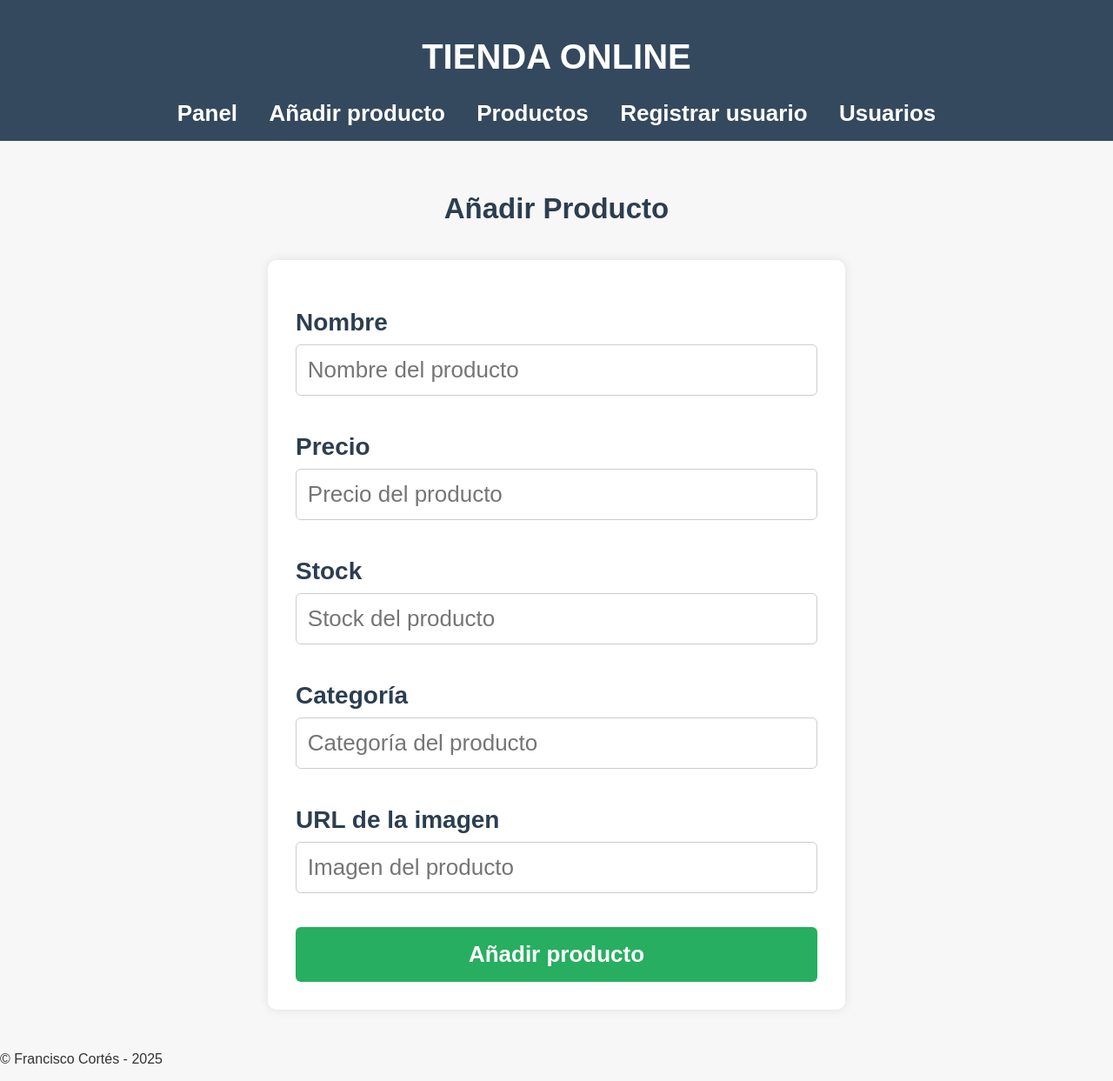
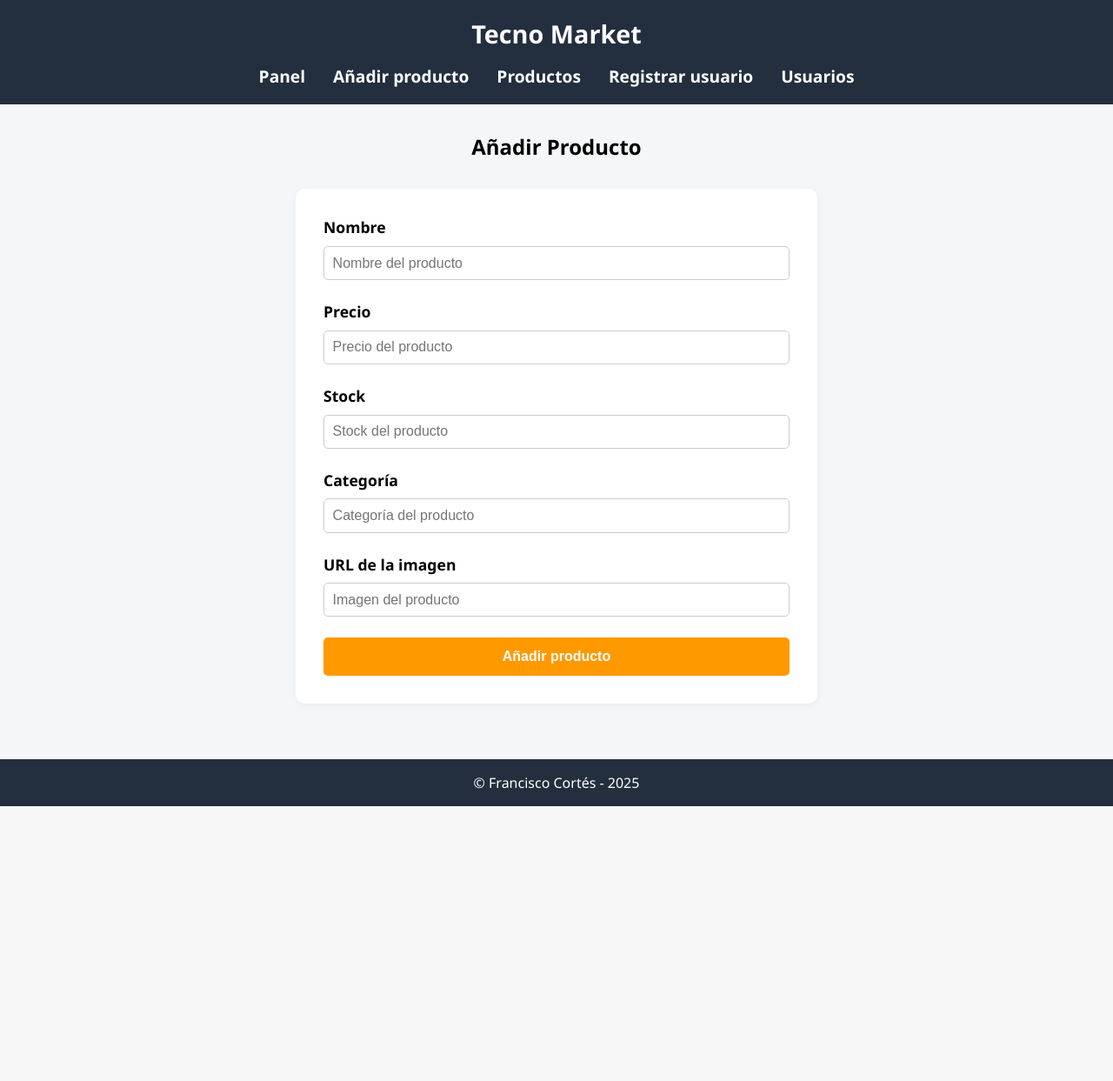
Before and after one commit to fcorcar/TIENDA_ONLINE, a Flask app: a page that uses templates/base.html in a window 1280 px wide. Shown: the whole page at 87% size. After the commit the page ends 927 px from the top, so only its background shows below. Run offline with Flask 3, Linux system fonts and the light colour scheme.

Commit message:
CSS añadido

```diff
--- a/static/css/styles.css
+++ b/static/css/styles.css
@@ -1,271 +1,334 @@
-/* General */
-body {
-    font-family: Arial, sans-serif;
+/* Reset base */
+* {
     margin: 0;
     padding: 0;
-    background-color: #f7f7f7;
-    color: #333;
+    box-sizing: border-box;
 }
 
-h1 {
-    font-size: 40px;
+html, body {
+    height: 100%;
+    font-family: 'Segoe UI', Tahoma, Geneva, Verdana, sans-serif;
+    background-color: #f4f6f8;
+    display: flex;
+    flex-direction: column;
 }
 
-h2, h3 {
-    color: #2c3e50;
-    margin-bottom: 0.5rem;
+header {
+    background-color: #232f3e;
+    color: white;
+    padding: 1.2rem 2rem;
+    display: flex;
+    flex-direction: column;
+    align-items: center;
 }
 
-#pag-catalogo h2, #pag-usuarios h2, #pag-pedidos h2, #pag-añadir-producto h2 {
-    font-size: 33px;
-    margin-bottom: 40px;
-}
-
-/* Header */
-header {
-    background-color: #34495e;
-    padding: 1rem;
-    color: white;
-    text-align: center;
+header h1 {
+    font-size: 1.8rem;
+    margin-bottom: 1rem;
 }
 
 nav {
-    margin-top: 1rem;
+    display: flex;
+    gap: 2rem;
+    flex-wrap: wrap;
+    justify-content: center;
 }
 
 nav a {
     color: white;
     text-decoration: none;
-    margin: 0 1rem;
     font-weight: bold;
-    font-size: 26px;
+    font-size: 1.2rem;
 }
 
 nav a:hover {
     text-decoration: underline;
 }
 
-/* Main layout */
 main {
+    flex: 1;
     padding: 2rem;
 }
 
-/* Inicio - centrado y grande */
-main > div {
+/* Footer fijo al final */
+footer {
+    background-color: #232f3e;
+    color: white;
     text-align: center;
-    margin: 0 auto;
-    max-width: 1800px;
+    padding: 1rem;
 }
 
-main > div h2 {
-    font-size: 3rem;
+/* Centramos títulos */
+h1, h2, h3 {
+    text-align: center;
     margin-bottom: 1rem;
 }
 
-main > div h3 {
-    font-size: 2rem;
-    margin-bottom: 0.5rem;
+/* ---------- PRODUCTOS ---------- */
+
+#pag-catalogo {
+    display: flex;
+    justify-content: flex-start;
+    flex-direction: column;
 }
 
-main > div p {
+#pag-catalogo #contenedor-productos {
+    display: grid;
+    grid-template-columns: repeat(auto-fill, minmax(250px, 1fr));
+    gap: 2rem;
+    padding: 2rem 0;
+}
+
+.producto {
+    flex: 1 1 250px;
+    max-width: 300px;
+    background-color: white;
+    padding: 1.5rem;
+    border-radius: 10px;
+    text-decoration: none;
+    color: inherit;
+    box-shadow: 0 2px 8px rgba(0, 0, 0, 0.06);
+    transition: transform 0.2s ease;
+    display: flex;
+    flex-direction: column;
+    gap: 0.5rem;
+}
+
+.producto:hover {
+    transform: scale(1.02);
+}
+
+.producto img {
+    width: 100%;
+    height: 180px;
+    object-fit: cover;
+    border-radius: 8px;
+}
+
+.producto h3 {
+    font-size: 1.2rem;
+    color: #ffffff;
+    margin-top: 1rem;
+    background-color: #1e2631;
+    padding: 0.3rem;
+    border-radius: 6px;
+}
+
+.producto span {
+    font-size: 0.9rem;
+}
+
+.producto .precio {
+    font-weight: bold;
+    color: #ff9900;
+    font-size: 1.1rem;
+    text-align: right;
+    margin-top: 1rem;
+}
+
+
+.stock-agotado {
+    color: red;
+    font-weight: bold;
+}
+
+.stock-disponible {
+    color: green;
+    font-weight: bold;
+}
+
+/* ---------- PRODUCTO ESPECÍFICO ---------- */
+
+#pag-producto-especifico #contenedor-producto {
+    display: flex;
+    flex-wrap: wrap;
+    background-color: white;
+    padding: 2rem;
+    margin: 2rem auto;
+    border-radius: 10px;
+    max-width: 1000px;
+    gap: 4rem;
+    box-shadow: 0 2px 10px rgba(0, 0, 0, 0.1);
+}
+
+.producto-imagen img {
+    max-width: 400px;
+    width: 100%;
+    border-radius: 10px;
+    object-fit: contain;
+}
+
+.producto-detalles {
+    flex: 1;
+    display: flex;
+    flex-direction: column;
+    gap: 1rem;
+    font-size: 1.1rem;
+}
+
+.producto-detalles .precio {
+    font-size: 1.7rem;
+    font-weight: bold;
+    color: #ff9900;
+}
+
+.producto-detalles h3 {
+    text-align: left;
+    font-size: 1.8rem;
+}
+
+/* ---------- FORMULARIOS ---------- */
+
+form {
+    max-width: 600px;
+    margin: 2rem auto;
+    display: flex;
+    flex-direction: column;
+    gap: 1.5rem;
+    background: white;
+    padding: 2rem;
+    border-radius: 10px;
+    box-shadow: 0 2px 10px rgba(0, 0, 0, 0.05);
+}
+
+form label {
+    font-weight: bold;
+    margin-bottom: -0.9rem;
+    font-size: 1.1rem;
+}
+
+form input[type="text"],
+form input[type="number"],
+form input[type="email"],
+form input[type="password"] {
+    padding: 0.6rem;
+    border: 1px solid #ccc;
+    border-radius: 5px;
+    font-size: 1rem;
+}
+
+form input[type="submit"] {
+    background-color: #ff9900;
+    color: white;
+    border: none;
+    padding: 0.8rem;
+    border-radius: 5px;
+    font-weight: bold;
+    cursor: pointer;
+    transition: background-color 0.3s;
+    font-size: 1rem;
+}
+
+form input[type="submit"]:hover {
+    background-color: #e68a00;
+}
+
+/* ---------- USUARIOS ---------- */
+#contenedor-usuarios {
+    display: grid;
+    grid-template-columns: repeat(3, 1fr);
+    gap: 1.5rem;
+    padding-top: 1.5rem;
+}
+
+.usuario-card {
+    background: white;
+    padding: 1rem 1.5rem;
+    border-radius: 10px;
+    box-shadow: 0 1px 8px rgba(0,0,0,0.05);
+    display: flex;
+    flex-direction: column;
+    gap: 0.5rem;
+    border-left: 5px solid #232f3e;
+}
+
+.usuario-card h3 {
+    margin-bottom: 0.5rem;
+    color: #232f3e;
+    text-align: left;
     font-size: 1.5rem;
 }
 
-/* Catálogo */
-#contenedor-productos {
-    display: grid;
-    grid-template-columns: repeat(auto-fit, minmax(300px, 1fr));
-    gap: 2rem;
-    margin: 0 auto;
-    width: 100%;
-    max-width: 1200px; /* esto limita cuánto crece en pantallas grandes */
+/* ---------- PÁGINA 404 ---------- */
+
+#pag-404 {
+    text-align: center;
+    padding: 2rem;
+    height: 100%;
+    display: flex;
+    justify-content: center;
+    align-items: center;
+    flex-direction: column;
+    gap: 3rem;
 }
 
-.producto {
-    background-color: white;
-    padding: 1.5rem;
-    border-radius: 10px;
-    box-shadow: 0 0 10px rgba(0,0,0,0.1);
-    text-align: center;
-    max-width: 100%;
-    min-height: 450px;
-}
-
-.producto img {
-    width: 250px;
-    height: 250px;
-    object-fit: cover;
-    border-radius: 6px;
-    margin-bottom: 0.7rem;
-}
-
-.producto h3 {
-    font-size: 1.5rem;
-    margin-bottom: 0.3rem;
-}
-
-.producto span {
-    display: block;
-    margin: 0.3rem 0;
-    font-size: 1.1rem;
-}
-
-/* Usuarios */
-#contenedor-usuarios {
-    display: flex;
-    flex-wrap: wrap;
-    justify-content: center;
-    gap: 2rem;
-}
-
-.usuario {
-    background-color: #fff;
-    padding: 1.5rem;
-    border-left: 8px solid #2980b9;
-    border-radius: 8px;
-    width: 400px;
-    box-shadow: 0 0 8px rgba(0,0,0,0.1);
-}
-
-.usuario h3 {
-    font-size: 1.4rem;
-    margin-bottom: 0.7rem;
-}
-
-.usuario span {
-    display: block;
-    font-size: 1.05rem;
-    color: #555;
-    margin: 0.3rem 0;
-    padding-left: 5px;
-}
-
-/* Pedidos */
-#contenedor-pedidos {
-    display: flex;
-    flex-wrap: wrap;
-    justify-content: center;
-    gap: 2rem;
-}
-
-.pedido {
-    background-color: #fff;
-    padding: 1.5rem;
-    border-left: 8px solid #27ae60;
-    border-radius: 8px;
-    width: 400px;
-    box-shadow: 0 0 8px rgba(0,0,0,0.1);
-}
-
-.pedido h3 {
-    font-size: 1.3rem;
-    margin-bottom: 0.5rem;
-}
-
-.pedido span {
-    display: block;
-    font-size: 1.05rem;
-    color: #555;
-    margin: 0.3rem 0;
-    padding-left: 5px;
-}
-
-.usuario,
-.pedido {
-    flex: 1 1 300px;
-    max-width: 360px;
-    margin: 0 0.5rem 1rem 0;
+#pag-404 img {
+    margin-top: -3rem;
 }
 
 
-/* Añadir Producto - Formulario */
-#contenedor-formulario {
-    max-width: 600px;
-    margin: 0 auto;
-    background-color: white;
-    padding: 2rem;
-    border-radius: 10px;
-    box-shadow: 0 0 12px rgba(0, 0, 0, 0.1);
+#pag-404 h2 {
+    font-size: 3rem;
+    color: #4d4e4f;
 }
 
-#formulario-añadir {
-    display: flex;
-    flex-direction: column;
-    gap: 1.2rem;
+/* ---------- MENSAJES ---------- */
+
+.mensaje-box {
+    background-color: #ffffff;
+    padding: 2rem;
+    border-radius: 12px;
+    max-width: 500px;
+    margin: 4rem auto;
+    text-align: center;
+    box-shadow: 0 4px 12px rgba(0, 0, 0, 0.07);
+    animation: fadeIn 0.3s ease-in-out;
 }
 
-#formulario-añadir label {
-    font-weight: bold;
-    color: #2c3e50;
-    margin-bottom: 0.3rem;
-    text-align: left;
-    font-size: 28px;
-    margin-top: 24px;
-    margin-bottom: -10px;
+.mensaje-box p {
+    font-size: 1.2rem;
+    color: #333;
+    margin-bottom: 1.5rem;
 }
 
-#formulario-añadir input[type="text"],
-#formulario-añadir input[type="number"] {
-    padding: 0.8rem;
-    font-size: 26px;
-    border: 1px solid #ccc;
+.mensaje-box a {
+    display: inline-block;
+    padding: 0.7rem 1.4rem;
+    background-color: #ff9900;
+    color: white;
+    text-decoration: none;
     border-radius: 6px;
-    transition: border 0.3s ease;
+    font-weight: bold;
+    transition: background-color 0.3s ease;
 }
 
-#formulario-añadir input[type="text"]:focus,
-#formulario-añadir input[type="number"]:focus {
-    border-color: #2980b9;
-    outline: none;
+.mensaje-box a:hover {
+    background-color: #e68a00;
 }
 
-#formulario-añadir input[type="submit"] {
-    background-color: #27ae60;
-    color: white;
-    font-weight: bold;
-    padding: 1rem;
-    border: none;
-    border-radius: 6px;
-    font-size: 26px;
-    cursor: pointer;
-    margin-top: 20px;
-    transition: background-color 0.3s ease;
-
+@keyframes fadeIn {
+    from { opacity: 0; transform: translateY(-10px); }
+    to { opacity: 1; transform: translateY(0); }
 }
 
 
-#formulario-añadir input[type="submit"]:hover {
-    background-color: #219150;
+/* ---------- PANEL DE CONTROL ---------- */
+
+#panel {
+    max-width: 800px;
+    margin: 2rem auto;
+    background: white;
+    padding: 2rem;
+    border-radius: 10px;
+    box-shadow: 0 2px 8px rgba(0,0,0,0.05);
+    text-align: center;
 }
 
+#panel p strong {
+    color: #323232;
+}
 
-/* Responsive */
-@media (max-width: 600px) {
-    nav a {
-        display: block;
-        margin: 0.5rem 0;
-    }
+#panel h2 {
+    font-size: 1.8rem;
 
-    #contenedor-usuarios,
-    #contenedor-productos,
-    #contenedor-pedidos {
-        flex-direction: column;
-        align-items: center;
-    }
-
-    .usuario, .pedido, .producto {
-        width: 90%;
-    }
-
-    main > div h2 {
-        font-size: 2.5rem;
-    }
-
-    main > div h3 {
-        font-size: 1.6rem;
-    }
-
-    main > div p {
-        font-size: 1.2rem;
-    }
 }
--- a/templates/404.html
+++ b/templates/404.html
@@ -4,8 +4,7 @@
 
 {% block main %}
     <div id="pag-404">
-        <div id="contenedor-404">
-            <h2>Página no encontrada</h2>
-        </div>
+        <img src="{{ url_for('static', filename='images/404.gif') }}" alt="GIF" width="350" />
+        <h2>PÁGINA NO ENCONTRADA</h2>
     </div>
 {% endblock %}
--- a/templates/añadir_producto.html
+++ b/templates/añadir_producto.html
@@ -4,20 +4,17 @@
 
 {% block main %}
     {% if mensaje %}
-        <div id="pag-añadir-producto">
-            <div>
-                <p>{{ mensaje }}</p>
-                <a href="{{ url_for('añadir_producto') }}">Aceptar</a>
-            </div>
+        <div class="mensaje-box">
+            <p>{{ mensaje }}</p>
+            <a href="{{ url_for('añadir_producto') }}">Aceptar</a>
         </div>
 
 
     {% else %}
-        <div id="pag-añadir-producto">
+        <div>
             <h2>Añadir Producto</h2>
-            <div id="contenedor-formulario">
-
-                <form id="formulario-añadir" method="POST" action="/añadir-producto">
+            <div class="form-container">
+                <form method="POST" action="/añadir-producto">
                     <label for="nombre">Nombre</label>
                     <input type="text" name="nombre" id="nombre" placeholder="Nombre del producto" required>
 
@@ -33,9 +30,8 @@
                     <label for="url_imagen">URL de la imagen</label>
                     <input type="text" name="url_imagen" id="url_imagen" placeholder="Imagen del producto" required>
 
-                    <input type="submit" id="añadir-producto" value="Añadir producto">
+                    <input type="submit" value="Añadir producto">
                 </form>
-
             </div>
         </div>
     {% endif %}
--- a/templates/base.html
+++ b/templates/base.html
@@ -4,12 +4,13 @@
     <meta charset="UTF-8">
     <meta name="viewport" content="width=device-width, initial-scale=1.0">
     <link rel="stylesheet" href="{{ url_for('static', filename='css/styles.css') }}">
+    <link rel="shortcut icon" href="{{ url_for('static', filename='images/favicon.ico') }}" type="image/x-icon">
     <title>{% block title %} Tienda Online {% endblock %}</title>
 </head>
 
 <body>
     <header>
-        <h1>TIENDA ONLINE</h1>
+        <h1>Tecno Market</h1>
         <nav>
             <a href="{{ url_for('panel_control') }}">Panel</a>
             <a href="{{ url_for('añadir_producto') }}">Añadir producto</a>
@@ -20,9 +21,7 @@
     </header>
 
     <main>
-        {% block main %}
-            Contenido
-        {% endblock %}
+        {% block main %} Contenido {% endblock %}
     </main>
 
     <footer>
--- a/templates/dashboard.html
+++ b/templates/dashboard.html
@@ -3,7 +3,7 @@
 {% block title %} Panel de Control {% endblock %}
 
 {% block main %}
-    <div>
+    <div id="panel">
         <h2>{{tienda}}</h2>
         <h3>Bienvenido, {{nombre_admin}}</h3>
         <p>Has iniciado sesión el <strong>{{fecha}}</strong>.</p>
```
Also changed, not shown: templates/detalle_producto.html (+7 -6 lines), templates/productos.html (+4 -10 lines), templates/registro_usuarios.html (+7 -12 lines), templates/usuarios.html (+8 -10 lines), static/images/404.gif (added), static/images/favicon.ico (added).
